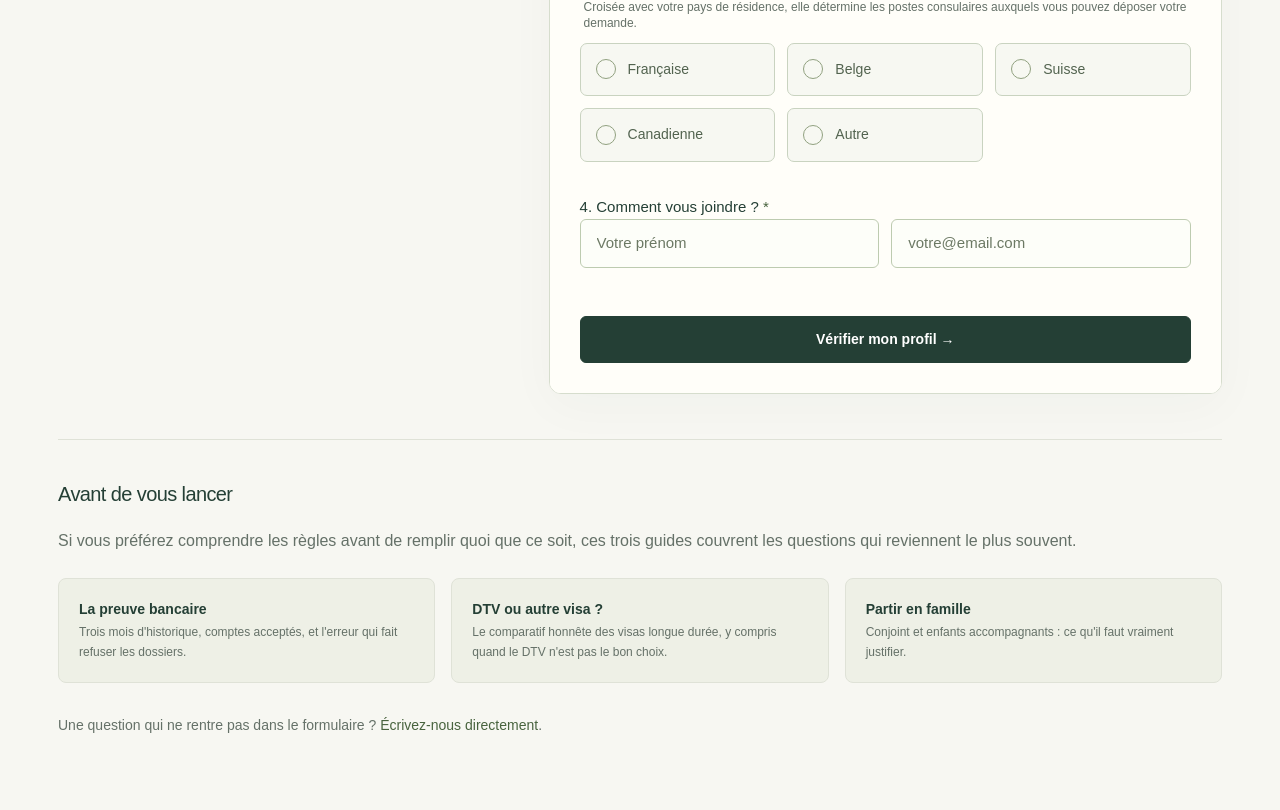
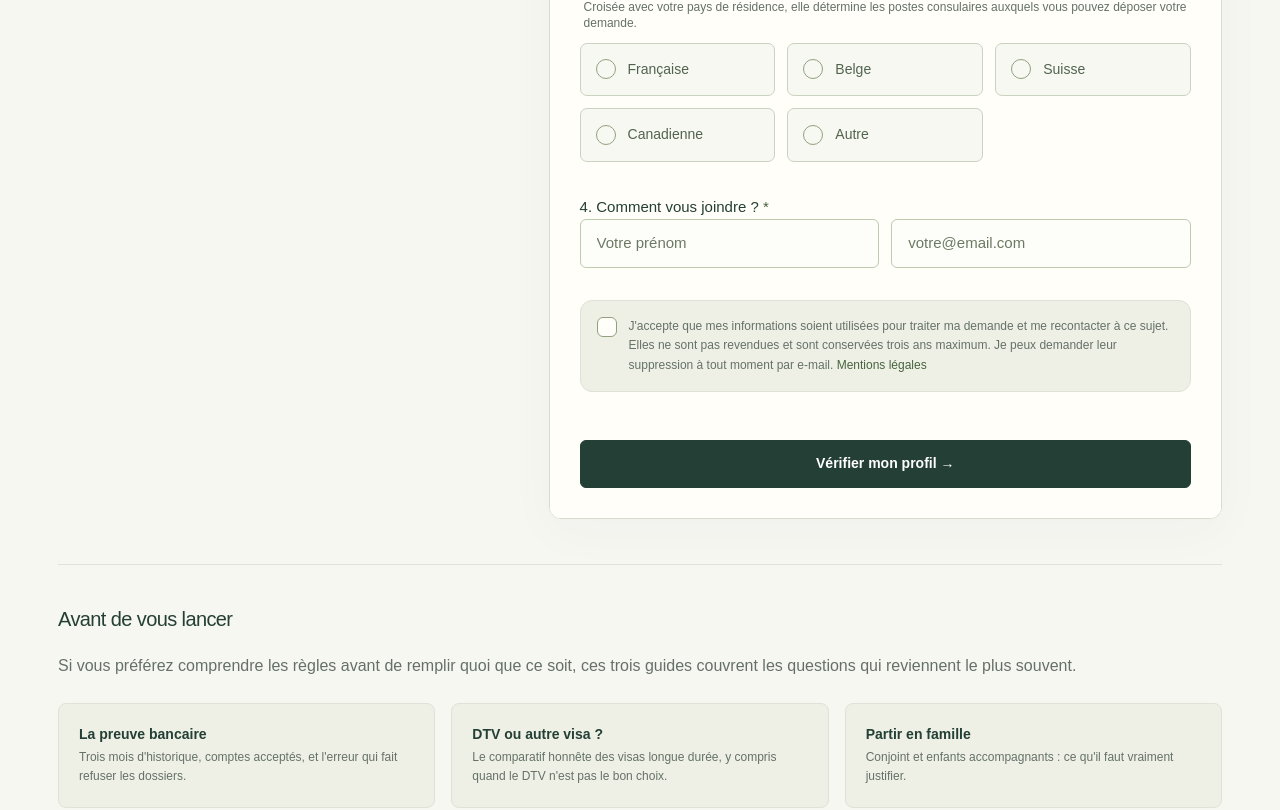
Before and after one commit to emaem-code/dtv-thailande, a Next.js app: page /eligibilite in a window 1280 px wide. Shown: the part 1098-1908 px from the top of the page. Built offline with nearby package versions, Linux system fonts and the light colour scheme.

Commit message:
fix: demander l’accord avant le premier envoi du test

```diff
--- a/app/components/FormulaireEligibilite.tsx
+++ b/app/components/FormulaireEligibilite.tsx
@@ -351,6 +351,9 @@ export default function FormulaireEligibilite({
     if (!formData.prenom.trim()) e.prenom = 'Merci d’indiquer votre prénom.';
     if (!formData.email.trim()) e.email = 'Merci d’indiquer votre adresse e-mail.';
     else if (!emailValide(formData.email)) e.email = 'Cette adresse ne semble pas valide.';
+    if (formData.consentement !== 'yes') {
+      e.consentement = 'Merci d’accepter l’utilisation de vos informations pour traiter votre demande et vous recontacter.';
+    }
 
     setErreurs(e);
     if (Object.keys(e).length > 0) return;
@@ -405,9 +408,6 @@ export default function FormulaireEligibilite({
       if (!formData.situationConjugale) {
         err.situationConjugale = 'Merci de préciser votre situation conjugale.';
       }
-    }
-    if (formData.consentement !== 'yes') {
-      err.consentement = 'Merci d’accepter l’utilisation de vos données pour établir le devis.';
     }
 
     setErreurs(err);
@@ -824,6 +824,25 @@ export default function FormulaireEligibilite({
               </div>
             </div>
 
+            {/* ── ACCORD AVANT TRANSMISSION ── */}
+            <label className="flex items-start gap-3 p-4 rounded-xl border border-white/10 bg-white/5 cursor-pointer">
+              <input {...attributsChamp('consentement')}
+                type="checkbox"
+                checked={formData.consentement === 'yes'}
+                onChange={(e) => handleChange('consentement', e.target.checked ? 'yes' : '')}
+                className="case-a-cocher mt-0.5"
+              />
+              <span className="text-xs text-gray-400 leading-relaxed">
+                J&apos;accepte que mes informations soient utilisées pour traiter ma demande et me
+                recontacter à ce sujet. Elles ne sont pas revendues et sont conservées trois ans
+                maximum. Je peux demander leur suppression à tout moment par e-mail.{' '}
+                <a href="/mentions-legales" target="_blank" className="text-amber-500 hover:underline">
+                  Mentions légales
+                </a>
+              </span>
+            </label>
+            {afficherErreur('consentement')}
+
             <div className="pt-4">
               <button
                 onClick={nextStep}
@@ -1174,25 +1193,6 @@ export default function FormulaireEligibilite({
               />
             </div>
 
-            {/* ── CONSENTEMENT RGPD ── */}
-            <label className="flex items-start gap-3 p-4 rounded-xl border border-white/10 bg-white/5 cursor-pointer">
-              <input {...attributsChamp('consentement')}
-                type="checkbox"
-                checked={formData.consentement === 'yes'}
-                onChange={(e) => handleChange('consentement', e.target.checked ? 'yes' : '')}
-                className="case-a-cocher mt-0.5"
-              />
-              <span className="text-xs text-gray-400 leading-relaxed">
-                J&apos;accepte que ces informations soient utilisées uniquement pour établir mon
-                devis et me recontacter à ce sujet. Elles ne sont ni revendues ni transmises à des
-                tiers, et sont conservées trois ans maximum. Je peux demander leur suppression à tout
-                moment par simple e-mail.{' '}
-                <a href="/mentions-legales" target="_blank" className="text-amber-500 hover:underline">
-                  Mentions légales
-                </a>
-              </span>
-            </label>
-            {afficherErreur('consentement')}
             {afficherErreur('envoi')}
 
             {/* Sur téléphone les deux boutons s'empilent, l'action principale
```
